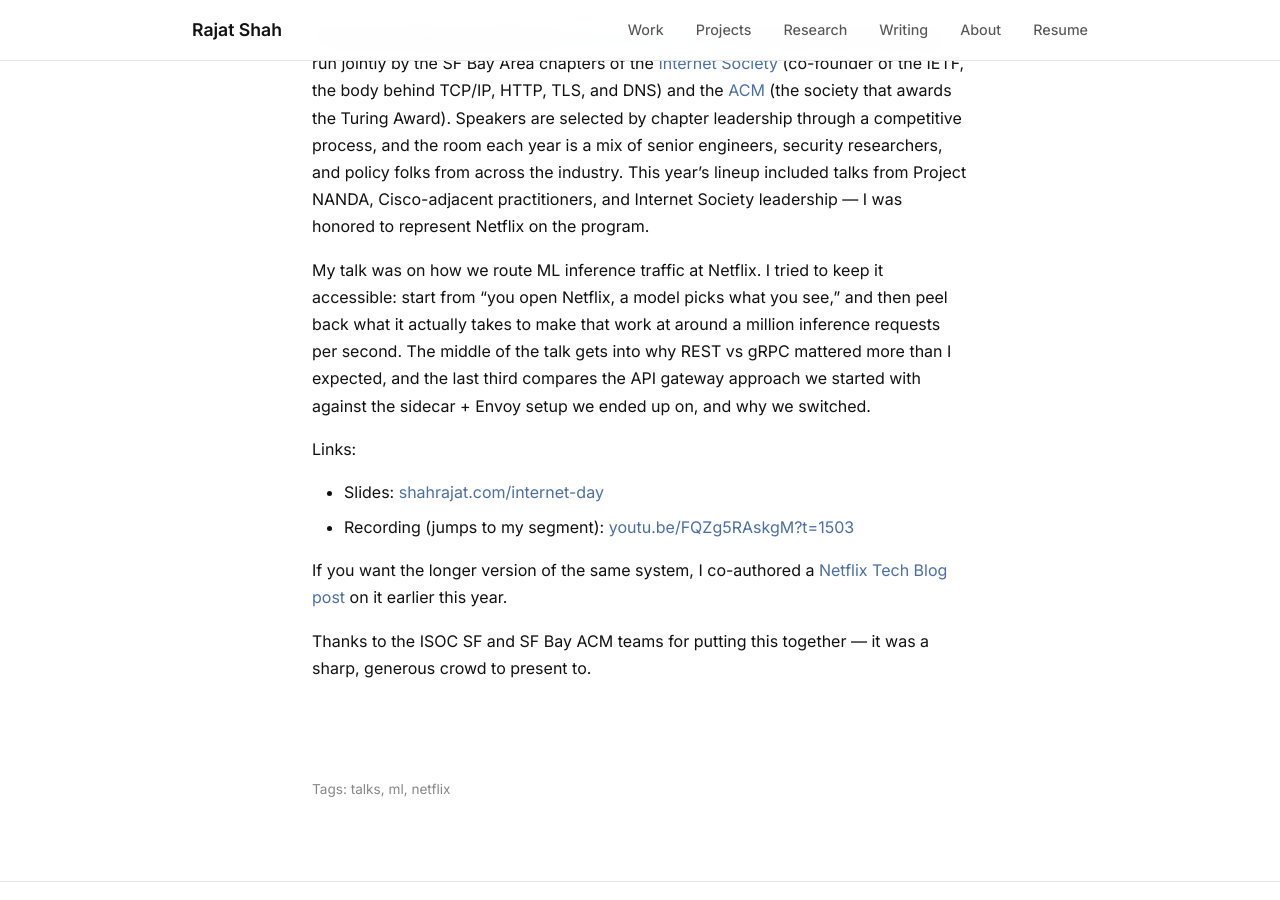
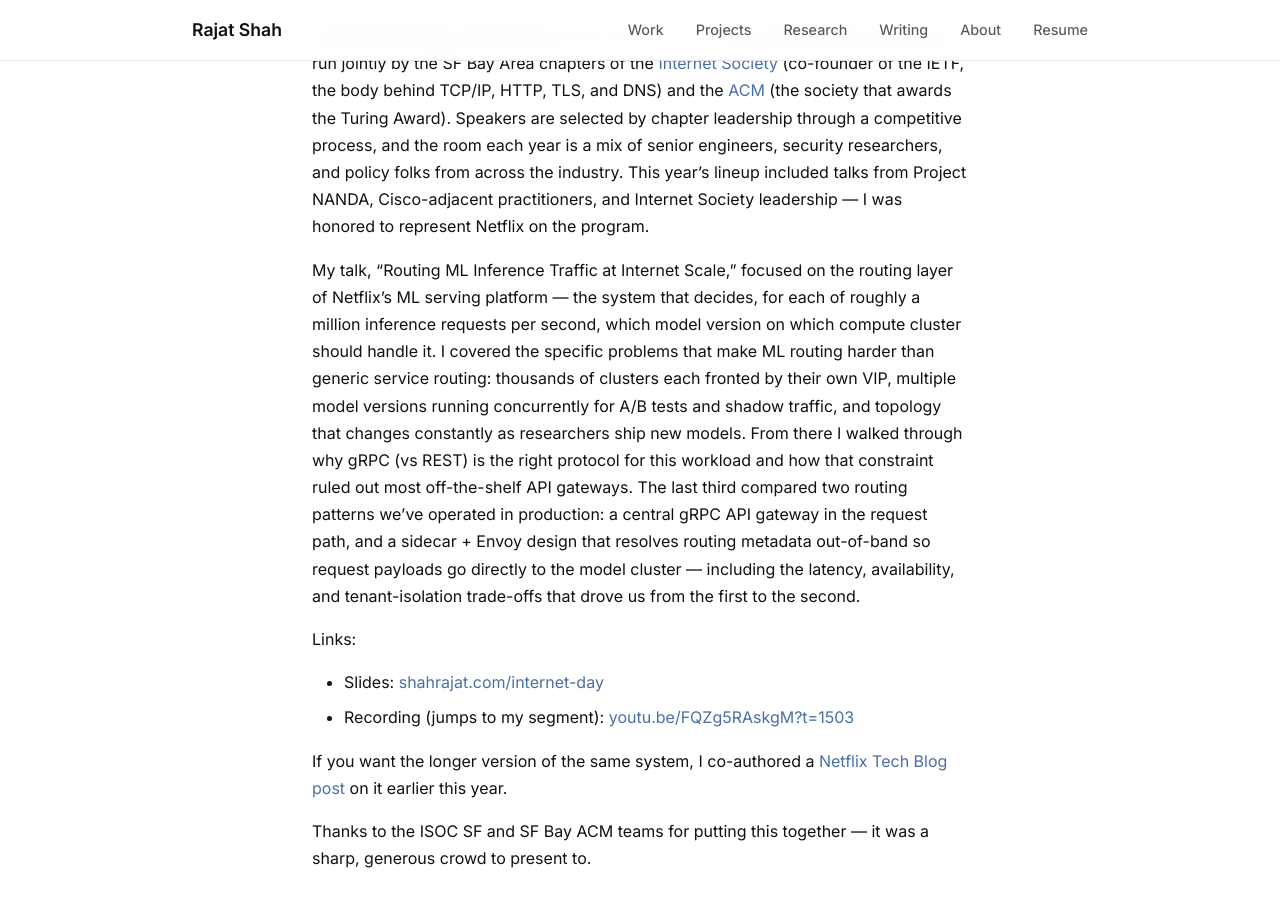
Before and after one commit to shahrajat/shahrajat.github.io, a Jekyll site: the page built from _posts/2026-06-18-internet-day-sf-2026-routing-ml-inference-traffic.md, in a window 1280 px wide and 900 px high, scrolled down 288 px. Built offline with Jekyll 4.4.1, drawn with Linux system fonts in a browser that asks for light colours.

Commit message:
Focus talk description on ML inference routing specifics

```diff
--- a/_posts/2026-06-18-internet-day-sf-2026-routing-ml-inference-traffic.md
+++ b/_posts/2026-06-18-internet-day-sf-2026-routing-ml-inference-traffic.md
@@ -10,7 +10,7 @@
 
 I had the privilege of speaking at [Internet Day SF 2026](https://internetdaysf.org/), the annual invite-only event run jointly by the SF Bay Area chapters of the [Internet Society](https://sfbayisoc.org) (co-founder of the IETF, the body behind TCP/IP, HTTP, TLS, and DNS) and the [ACM](https://sfbayacm.org) (the society that awards the Turing Award). Speakers are selected by chapter leadership through a competitive process, and the room each year is a mix of senior engineers, security researchers, and policy folks from across the industry. This year's lineup included talks from Project NANDA, Cisco-adjacent practitioners, and Internet Society leadership — I was honored to represent Netflix on the program.
 
-My talk was on how we route ML inference traffic at Netflix. I tried to keep it accessible: start from "you open Netflix, a model picks what you see," and then peel back what it actually takes to make that work at around a million inference requests per second. The middle of the talk gets into why REST vs gRPC mattered more than I expected, and the last third compares the API gateway approach we started with against the sidecar + Envoy setup we ended up on, and why we switched.
+My talk, "Routing ML Inference Traffic at Internet Scale," focused on the routing layer of Netflix's ML serving platform — the system that decides, for each of roughly a million inference requests per second, which model version on which compute cluster should handle it. I covered the specific problems that make ML routing harder than generic service routing: thousands of clusters each fronted by their own VIP, multiple model versions running concurrently for A/B tests and shadow traffic, and topology that changes constantly as researchers ship new models. From there I walked through why gRPC (vs REST) is the right protocol for this workload and how that constraint ruled out most off-the-shelf API gateways. The last third compared two routing patterns we've operated in production: a central gRPC API gateway in the request path, and a sidecar + Envoy design that resolves routing metadata out-of-band so request payloads go directly to the model cluster — including the latency, availability, and tenant-isolation trade-offs that drove us from the first to the second.
 
 Links:
 
```
